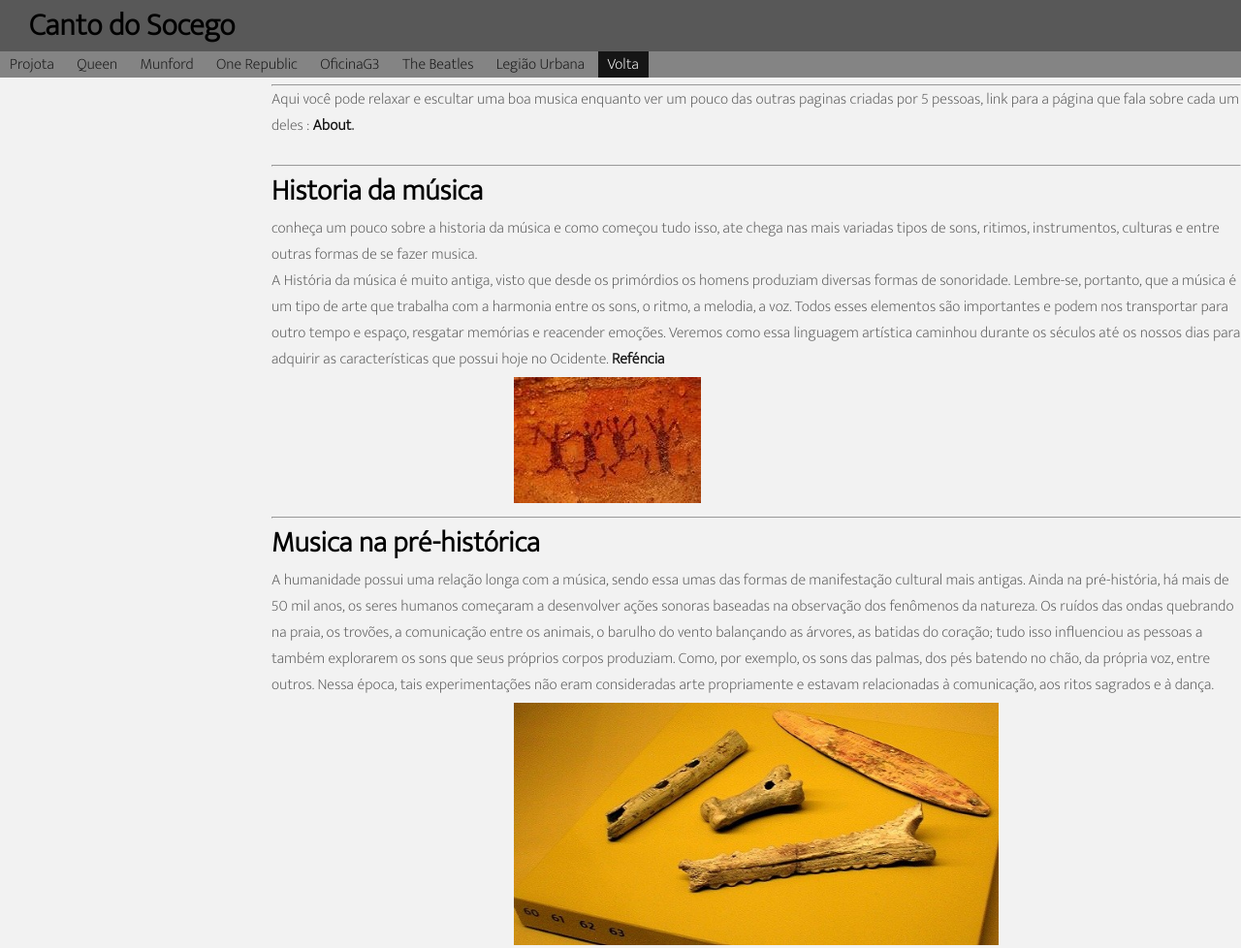
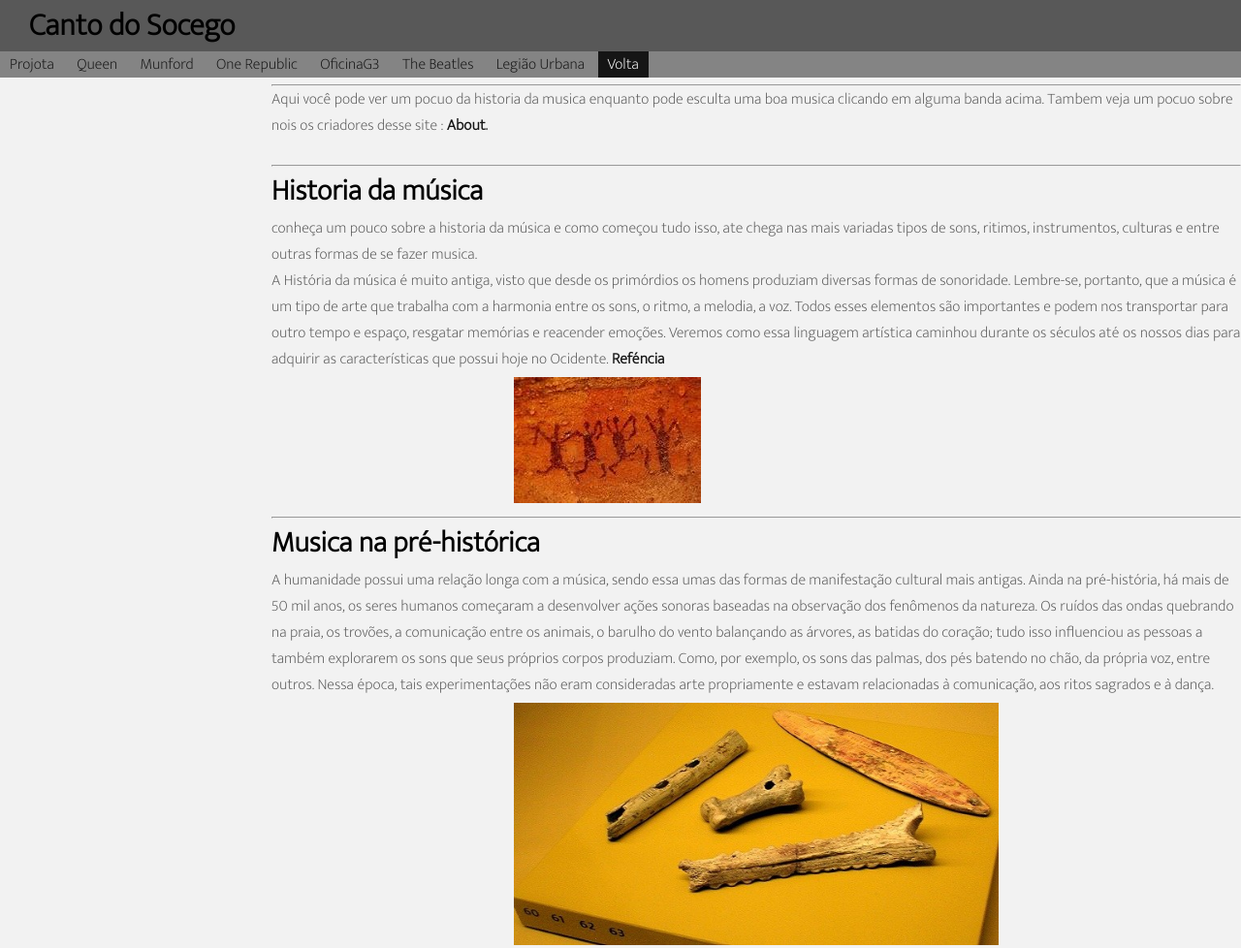
Before and after one commit to ProjetoWeb12/ProjectWebThridEdition, a plain HTML site: page files/hstMusc/canto.html in a window 1280 px wide. Shown: the top 978 px of the page at 97% size. Drawn offline with nearby package versions, Linux system fonts and the light colour scheme; files whose address does not match are found by name; a web font is replaced by a local one.

Commit message:
Atualização
Texto

```diff
--- a/files/hstMusc/canto.html
+++ b/files/hstMusc/canto.html
@@ -172,8 +172,8 @@
         <br>
         <hr>
         <p>
-            Aqui você pode relaxar e escultar uma boa musica enquanto ver um pouco das outras paginas
-            criadas por 5 pessoas, link para a página que fala sobre cada um deles :
+            Aqui você pode ver um pocuo da historia da musica enquanto pode esculta uma boa musica clicando em
+            alguma banda acima. Tambem veja um pocuo sobre nois os criadores desse site :
             <strong><a href="../doug/about_us.html">About</a>.</strong>
         </p>
         <br>
```
